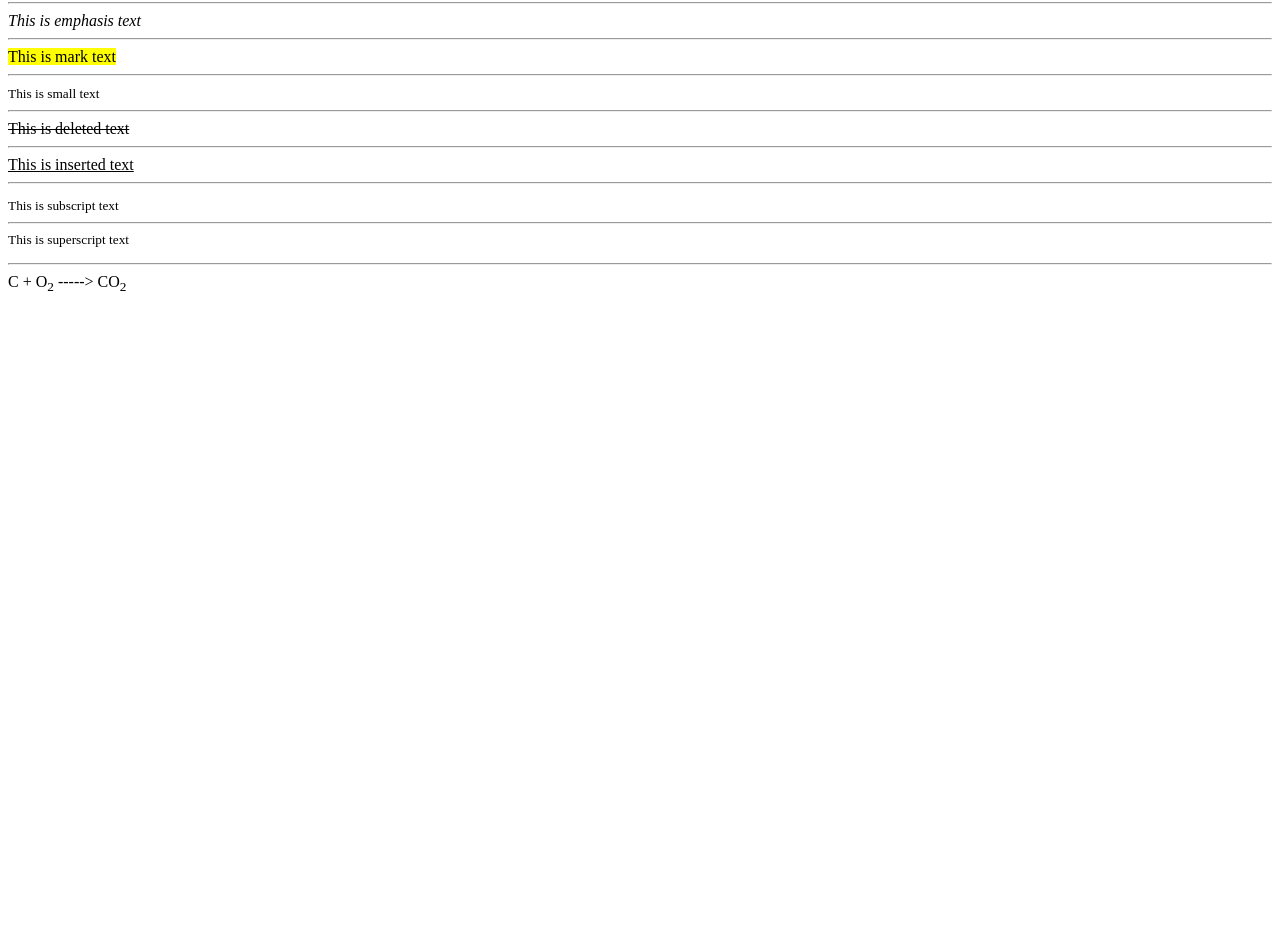
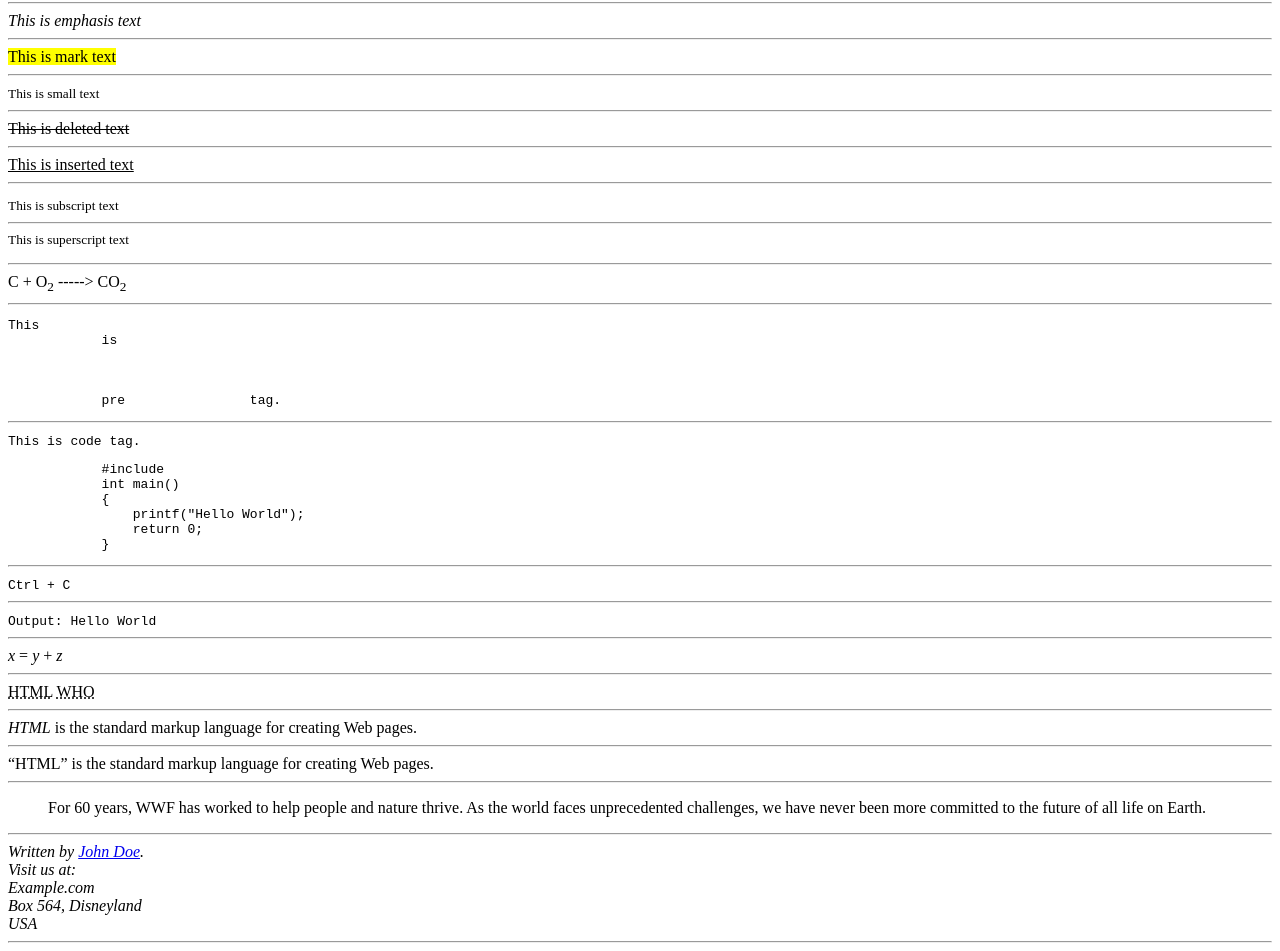
Before and after one commit to shrey-royal/Ritu_Gen25_HTML, a plain HTML site: page Basics/index.html in a window 1280 px wide. Shown: the part 678-1629 px from the top of the page. Before the commit the page ends 981 px from the top, so only its background shows below. Drawn offline with Linux system fonts and the light colour scheme.

Commit message:
Basic Tag, Image Tag

```diff
--- a/Basics/index.html
+++ b/Basics/index.html
@@ -56,6 +56,51 @@ HTML (HyperText Markup Language) is the most basic building block of the Web. It
         <sup>This is superscript text</sup>
         <hr>
         C + O<sub>2</sub> -----> CO<sub>2</sub>
+        <hr>
+        <pre>This
+            is
+
+
+
+            pre                tag.</pre>
+        <hr>
+        <code>This is code tag.
+            <pre>
+            #include<stdio.h>
+            int main()
+            {
+                printf("Hello World");
+                return 0;
+            }</pre>
+        </code>
+        <hr>
+        <kbd>Ctrl + C</kbd>
+        <hr>
+        <samp>Output: Hello World</samp>
+        <hr>
+        <var>x</var> = <var>y</var> + <var>z</var>
+        <hr>
+        <abbr title="HyperText Markup Language">HTML</abbr>
+        <abbr title="World Health Organization">WHO</abbr>
+        <hr>
+        <cite>HTML</cite> is the standard markup language for creating Web pages.
+        <hr>
+        <q>HTML</q> is the standard markup language for creating Web pages.
+        <hr>
+        <blockquote cite="https://www.worldwildlife.org/who/index.html">
+            For 60 years, WWF has worked to help people and nature thrive.
+            As the world faces unprecedented challenges, we have never been more committed to the future of all life on Earth.
+        </blockquote>
+        <hr>
+        <address>
+            Written by <a href="mailto:mail@gmail.com">John Doe</a>.<br>
+            Visit us at:<br>
+            Example.com<br>
+            Box 564, Disneyland<br>
+            USA
+        </address>
+        <hr>
+
 
     </body>   <!-- This is the body tag. It contains the content of the document. -->
 </html>
@@ -94,6 +139,26 @@ Basic HTML Tags:
 
 15. <sup> -> This is the superscript tag. It is used to make the text superscript.
 
+16. <pre> -> This is the preformatted tag. It is used to preserve the spaces and line breaks.
+
+17. <code> -> This is the code tag. It is used to define the code.
+
+18. <kbd> -> This is the keyboard tag. It is used to define the keyboard input.
+
+19. <samp> -> This is the sample tag. It is used to define the sample output.
+
+20. <var> -> This is the variable tag. It is used to define the variable.
+
+21. <abbr> -> This is the abbreviation tag. It is used to define the abbreviation.
+
+22. <cite> -> This is the citation tag. It is used to define the citation.
+
+23. <q> -> This is the quote tag. It is used to define the quote.
+
+24. <blockquote> -> This is the blockquote tag. It is used to define the blockquote.
+
+25. <address> -> This is the address tag. It is used to define the address.
+
 -->
 
  <!--
@@ -108,6 +173,4 @@ Basic HTML Tags:
     > It displays the content of the document.
     > It applies the styles to the document.
     > It executes the JavaScript code of the document.
-
-
   -->
```
Also changed, not shown: Basics/image.html (added, +38 -0 lines).
